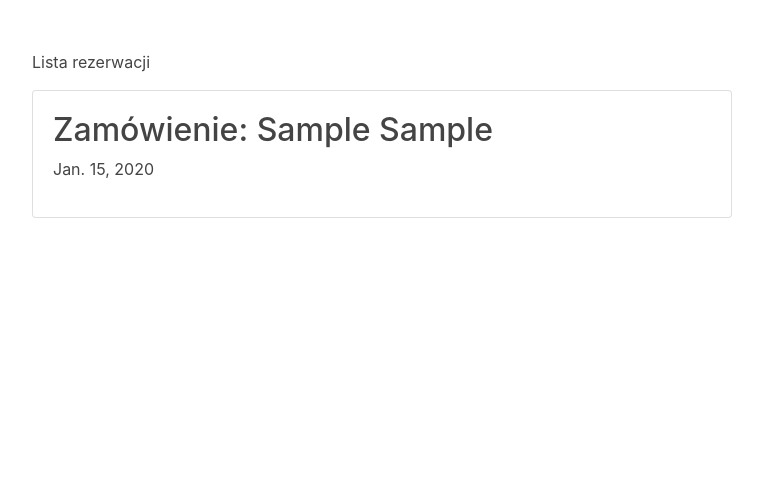
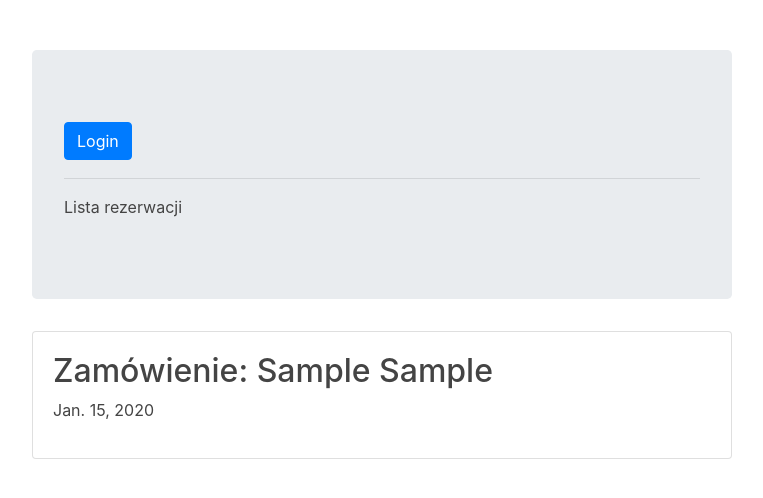
Before and after one commit to GSAK-python/wanplac, a Django app: template templates/rezerwacje.html in a window 1280 px wide. Shown: the top 498 px of the page, without its empty margins (18-781 px from the left). Run offline with Django 3.2, Linux system fonts and the light colour scheme; the template is opened without the code that fills it: values that come from a table or form of the project are taken from there, others are empty; tables that the repository leaves empty hold one stand-in row (values such as "Sample post"); some libraries are stand-ins or nearby versions.

Commit message:
005 - stylizacja strony rezerwacje, dodatnie przycisku logout

```diff
--- a/main/urls.py
+++ b/main/urls.py
@@ -2,5 +2,5 @@ from django.urls import path
 from .views import order
 
 urlpatterns = [
-    path('rezerwacje/', order)
+    path('rezerwacje/', order, name='order')
 ]
--- a/main/views.py
+++ b/main/views.py
@@ -1,9 +1,9 @@
 from django.shortcuts import render, redirect, get_object_or_404
 from .models import Order
+from django.contrib.auth.decorators import login_required
 
 
-# Create your views here.
-
+@login_required
 def order(request):
     rezerwacje = Order.objects.all()
     return render(request, 'rezerwacje.html', {'rezerwacje': rezerwacje})
--- a/templates/rezerwacje.html
+++ b/templates/rezerwacje.html
@@ -3,8 +3,18 @@
 {% block title %} Rezerwacja {% endblock %}
 
 {% block body %}
-
-<p>Lista rezerwacji</p>
+   <div class="jumbotron" style="width: 700px">
+      <h1 class="display-6">
+          {% if user.is_authenticated %}
+                Witaj {{ user.username }}<br>
+                <a class="btn btn-primary" href="{% url 'logout' %}">Logout</a>
+          {% else %}
+                <a class="btn btn-primary" href="{% url 'login' %}">Login</a>
+          {% endif %}
+      </h1>
+       <hr class="my-8">
+       <p>Lista rezerwacji</p>
+   </div>
 
 {% for rezerwacja in rezerwacje %}
     <div class="card">
--- a/wanplac/settings.py
+++ b/wanplac/settings.py
@@ -1,5 +1,7 @@
 import os
 from decouple import config
+
+
 
 # Build paths inside the project like this: os.path.join(BASE_DIR, ...)
 BASE_DIR = os.path.dirname(os.path.dirname(os.path.abspath(__file__)))
@@ -114,4 +116,6 @@ STATIC_ROOT = os.path.join(BASE_DIR, 'moje_static')
 
 LOGIN_URL = 'login'
 
+LOGIN_REDIRECT_URL = 'order'
+
 LOGOUT_REDIRECT_URL = 'login'
```
